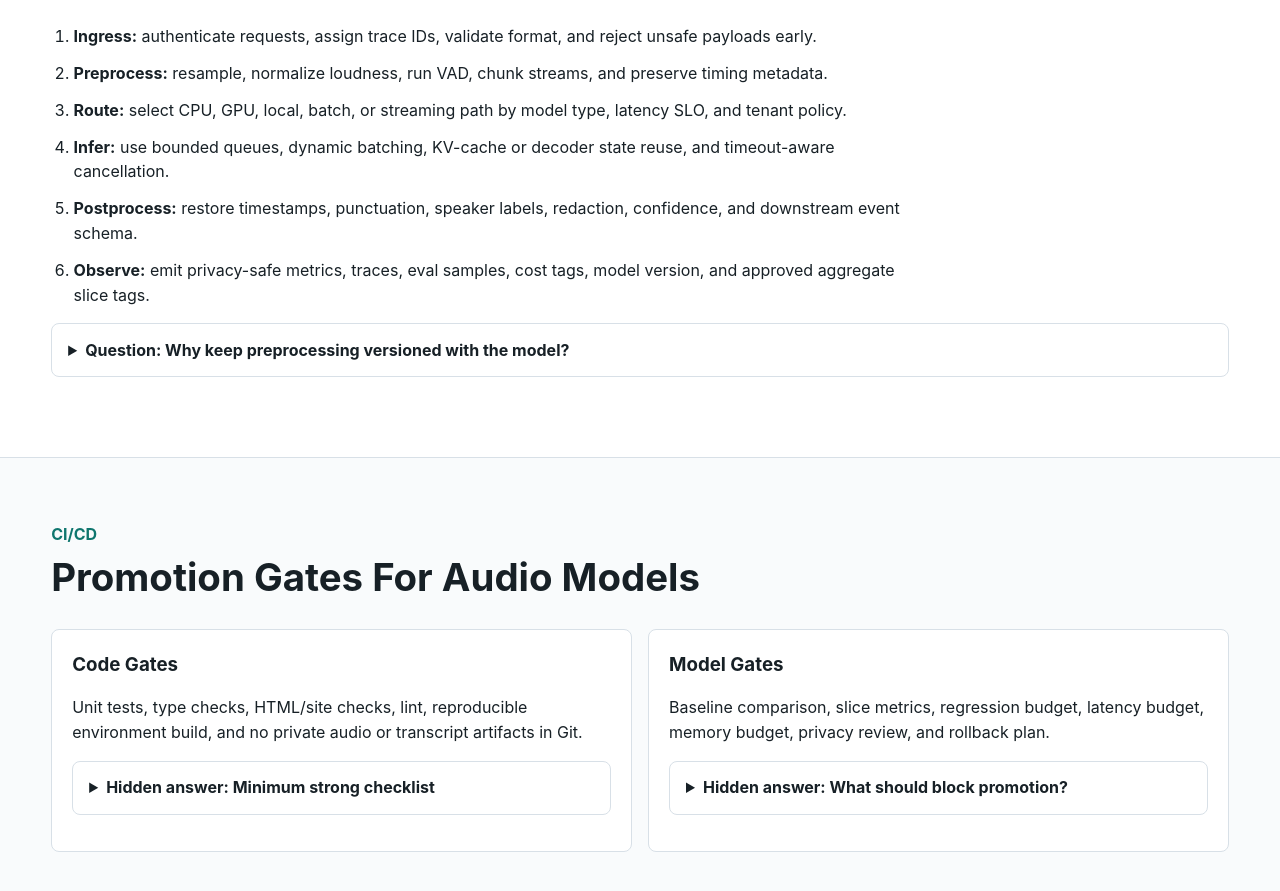
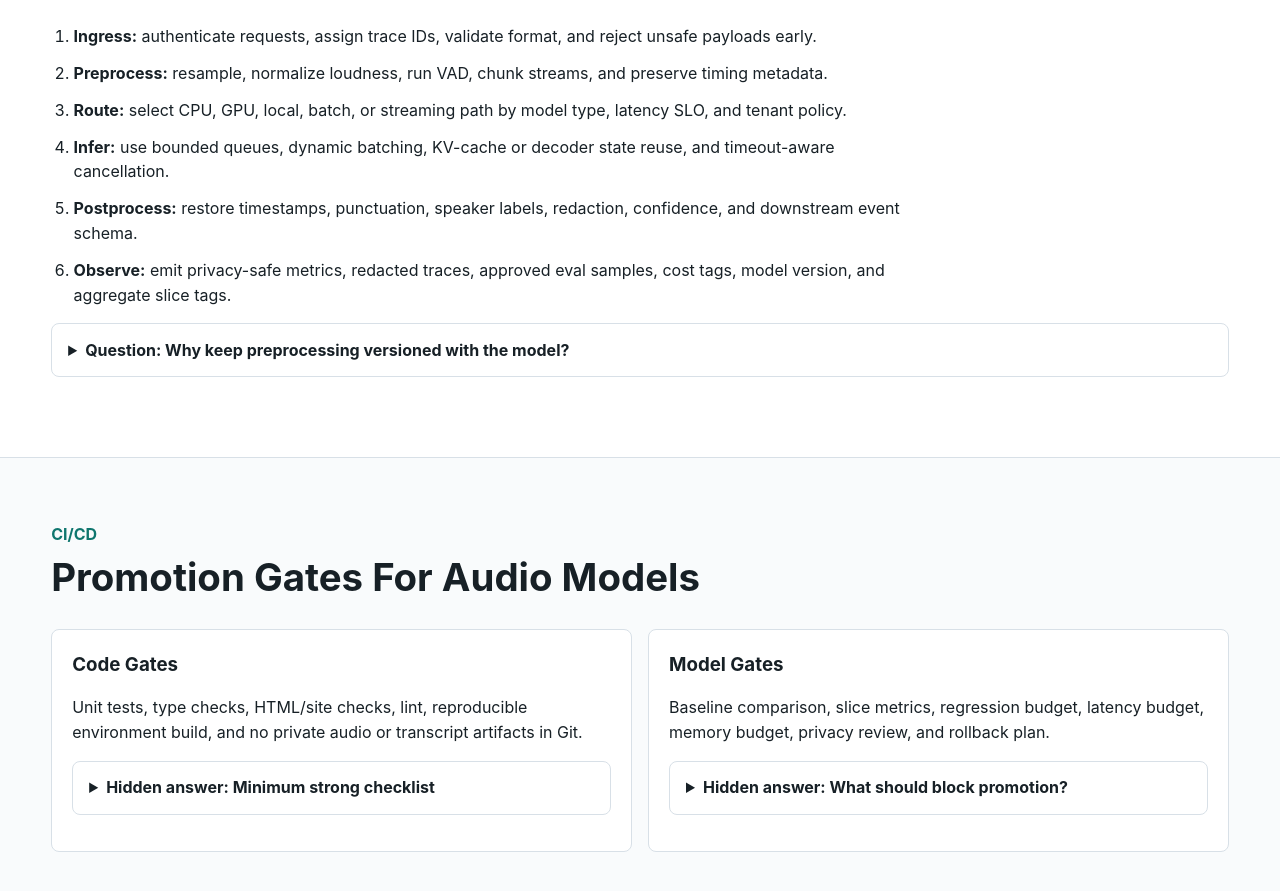
Before and after one commit to kennethli319/kennethli319.github.io, a Jekyll site: the page audio-text-ml-course/lessons/production-speech-mlops.html, which Jekyll copies as it is, in a window 1280 px wide and 900 px high, scrolled down 698 px. Shown: the top 891 px of the window. Built offline with Jekyll 4.4.1, drawn with Linux system fonts in a browser that asks for light colours; part of the change alters nothing that is shown.

Commit message:
Publish speech MLOps privacy gate update

```diff
--- a/audio-text-ml-course/lessons/production-speech-mlops.html
+++ b/audio-text-ml-course/lessons/production-speech-mlops.html
@@ -43,7 +43,7 @@
         <li><strong>Route:</strong> select CPU, GPU, local, batch, or streaming path by model type, latency SLO, and tenant policy.</li>
         <li><strong>Infer:</strong> use bounded queues, dynamic batching, KV-cache or decoder state reuse, and timeout-aware cancellation.</li>
         <li><strong>Postprocess:</strong> restore timestamps, punctuation, speaker labels, redaction, confidence, and downstream event schema.</li>
-        <li><strong>Observe:</strong> emit privacy-safe metrics, traces, eval samples, cost tags, model version, and approved aggregate slice tags.</li>
+        <li><strong>Observe:</strong> emit privacy-safe metrics, redacted traces, approved eval samples, cost tags, model version, and aggregate slice tags.</li>
       </ol>
       <details class="qa">
         <summary>Question: Why keep preprocessing versioned with the model?</summary>
@@ -270,12 +270,12 @@
           <p>
             Require unit tests for feature shape, sample-rate handling,
             normalization, streaming chunk boundaries, and model wrapper
-            schema. Require repeatable offline eval on public or approved fixtures,
+            schema. Require repeatable offline eval on public, synthetic, or approved retained fixtures,
             slice regression checks, latency and memory benchmarks, artifact
             versioning, dependency lockfile, model card, rollback plan, and
             privacy review. The deployment should stage through offline eval,
-            shadow traffic, canary, and gradual rollout with automatic halt
-            criteria.
+            policy-approved shadow traffic, canary, and gradual rollout with
+            automatic halt criteria.
           </p>
         </details>
       </article>
@@ -374,9 +374,10 @@ def asr_slice_gate(baseline, candidate, budgets):
             Include model version, feature flag name, owner, launch cohort,
             dashboard links, SLO thresholds, known risks, exact rollback
             command or UI path, data compatibility notes, cache behavior,
-            verification query, customer-support message, and criteria for
-            re-enabling. The packet should avoid private transcripts while
-            still giving enough metrics and traces to make a decision.
+            retention limits, verification query, customer-support message,
+            and criteria for re-enabling. The packet should avoid private
+            transcripts and raw audio while still giving enough aggregate
+            metrics and redacted traces to make a decision.
           </p>
         </details>
       </article>
```
